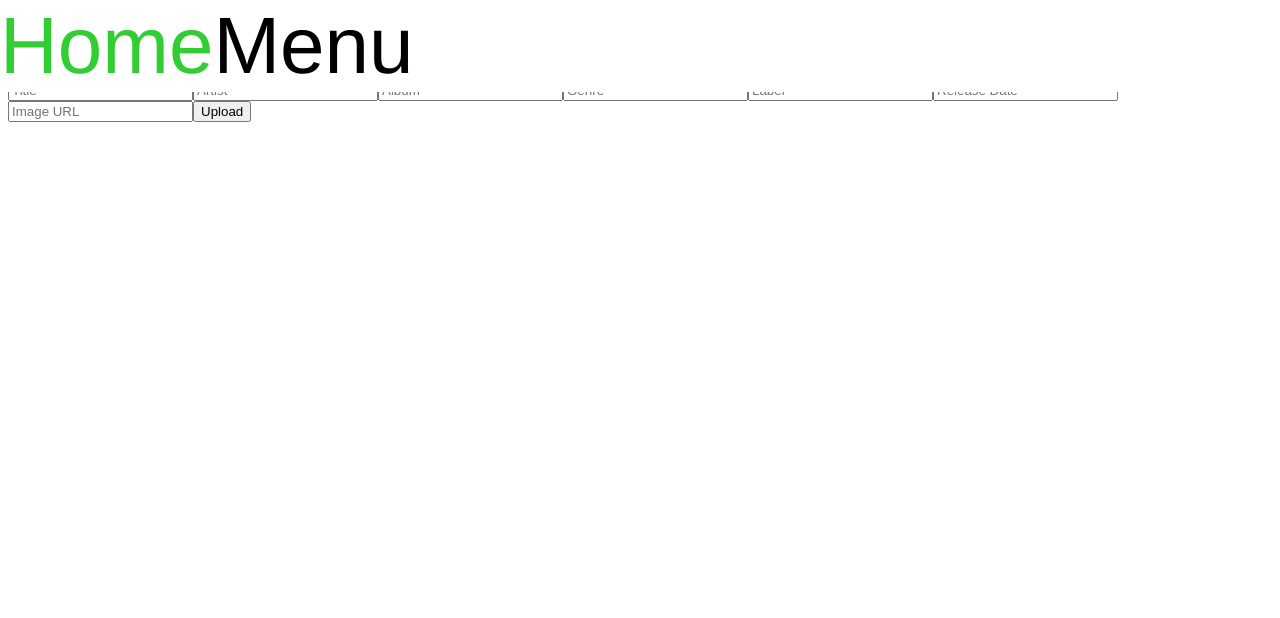
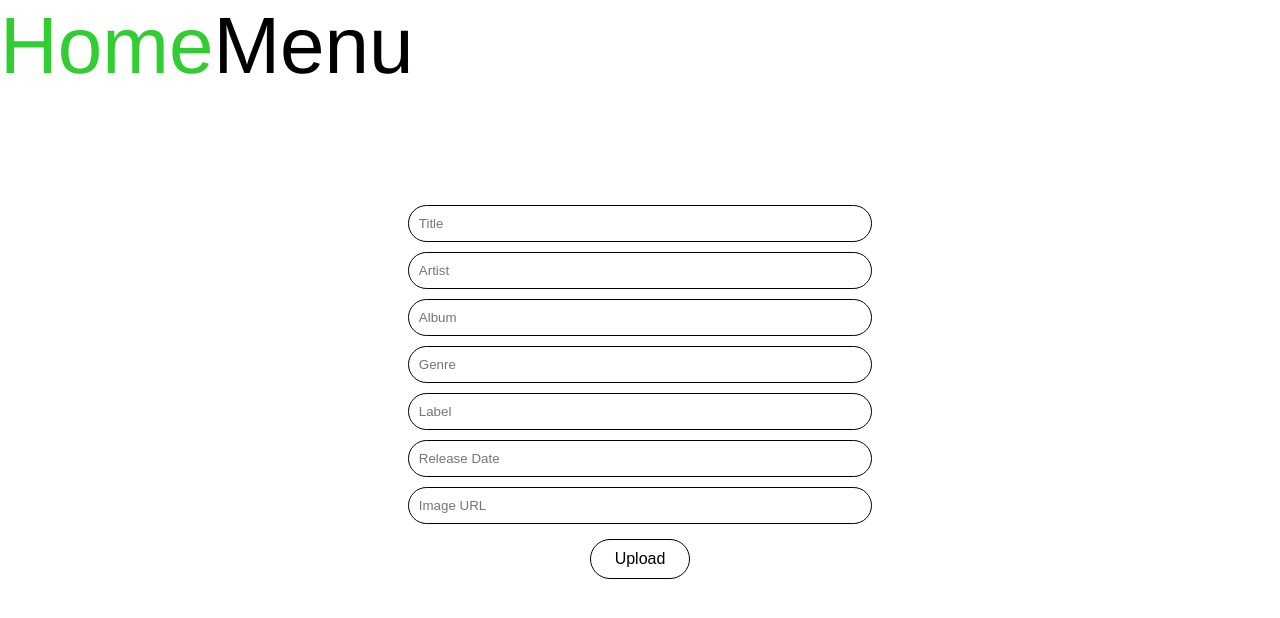
Before and after one commit to nicolduf/frontendmusicapp, a React (Vite) app: page /uploadSong in a window 1280 px wide. Shown: the top 618 px of the page. Built offline with nearby package versions, Linux system fonts and the light colour scheme.

Commit message:
submit form done

```diff
--- a/src/pages/UploadSong.jsx
+++ b/src/pages/UploadSong.jsx
@@ -1,8 +1,7 @@
-import { useState } from "react";
-import { useNavigate } from 'react-router-dom';
+import React, { useState } from "react";
+import "../styles/UploadSong.css";
 
 function UploadSong() {
-    const navigate = useNavigate();
   const [title, setTitle] = useState("");
   const [artist, setArtist] = useState("");
   const [album, setAlbum] = useState("");
@@ -12,42 +11,21 @@ function UploadSong() {
   const [image, setImage] = useState("");
   const [error, setError] = useState("");
 
-    const onSubmit = async (event) => {
-        event.preventDefault();
-        setError("");
+  const onSubmit = (e) => {
+    e.preventDefault();
 
-        const values = {
-            title,
-            artist,
-            album,
-            genre,
-            label,
-            released,
-            image,
+    setTitle("");
+    setArtist("");
+    setAlbum("");
+    setGenre("");
+    setLabel("");
+    setReleased("");
+    setImage("");
   };
 
-        try {
-            const response = await fetch(`${import.meta.env.VITE_API_URL}/api/songs`, {
-                method: 'POST',
-                body: JSON.stringify(values),
-                headers: { 'Content-Type': 'application/json' },
-            });
-
-            if (response.ok) {
-                const newSong = await response.json();
-                navigate(`/songs/${newSong._id}`);
-            } else {
-                setError("An error occurred");
-            }
-        } catch (error) {
-            setError("An error occurred");
-        }
-    }
-
   return (
-        <div>
-            <h1>Upload a New Song</h1>
-            <form onSubmit={onSubmit}>
+    <div className="upload-song-container">
+      <form className="form" onSubmit={onSubmit}>
         <input
           type="text"
           placeholder="Title"
@@ -90,9 +68,11 @@ function UploadSong() {
           value={image}
           onChange={(e) => setImage(e.target.value)}
         />
-                <button type="submit">Upload</button>
+        <button type="submit" className="upload-button">
+          Upload
+        </button>
       </form>
-            {error && <p>{error}</p>}
+      {error && <p className="error-message">{error}</p>}
     </div>
   );
 }
--- /dev/null
+++ b/src/styles/UploadSong.css
@@ -0,0 +1,42 @@
+.form-container {
+    width: 70%;
+    padding: 25px;
+    margin-top: 600px;
+  }
+
+  .form-container h1 {
+    font-size: 24px;
+    margin-bottom: 20px;
+  }
+
+  .form {
+    display: flex;
+    flex-direction: column;
+    align-items: center;
+    margin-top: 200px;
+  }
+
+  .form input {
+    width: 35%;
+    padding: 10px;
+    margin: 5px 0;
+    border: 1px solid black;
+    border-radius: 20px;
+  }
+
+  .form input:focus {
+    outline: none;
+    border: 2px solid bl;
+  }
+
+  .form button {
+    width: 100px;
+    padding: 10px;
+    background-color: white;
+    color: black;
+    border: 1px solid black;
+    border-radius: 20px;
+    cursor: pointer;
+    margin: 10px 0;
+    font-size: 16px;
+  }
```
Also changed, not shown: src/pages/SongsPage.jsx (indentation only). Lines whose indentation alone changed are shown as unchanged.
